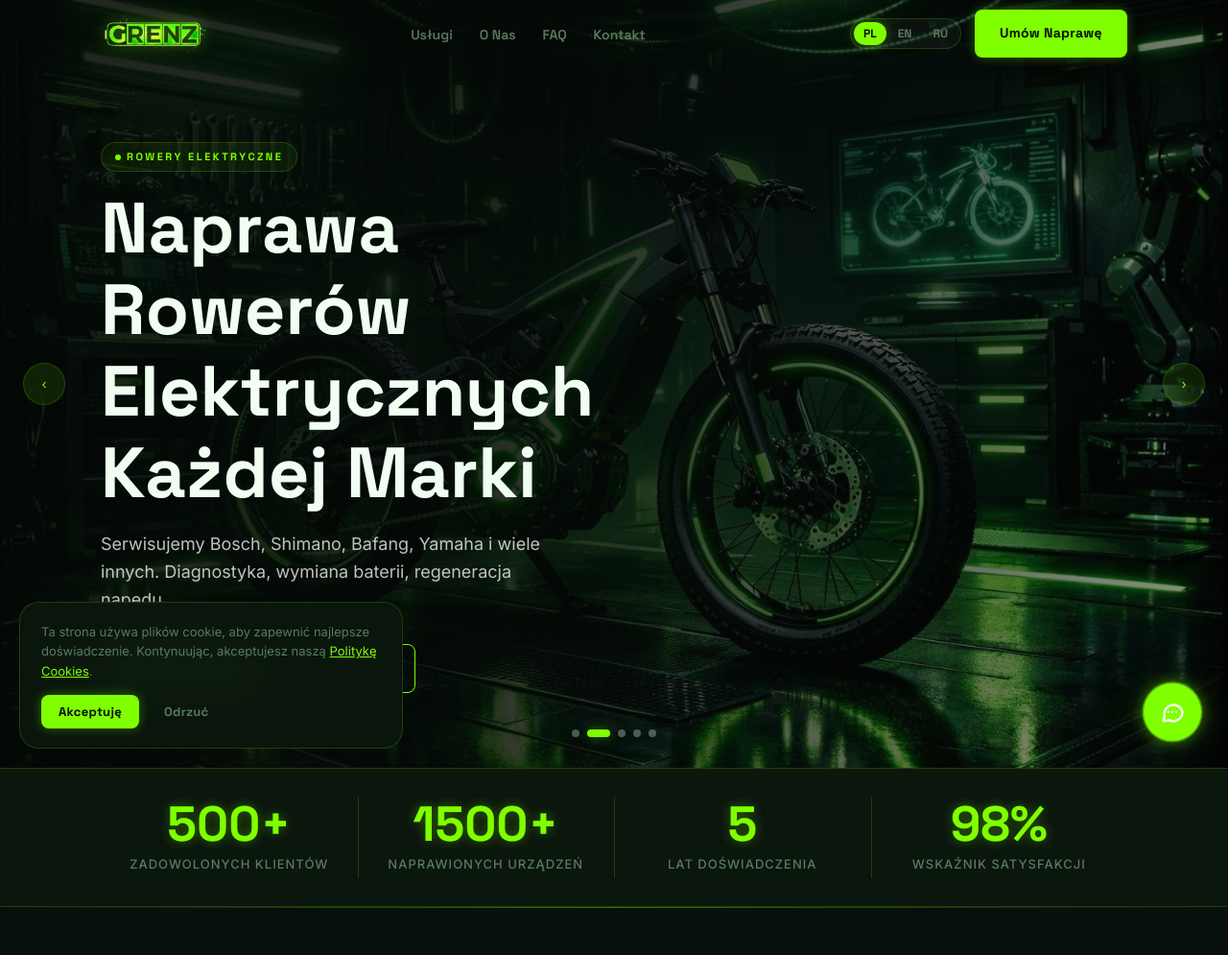
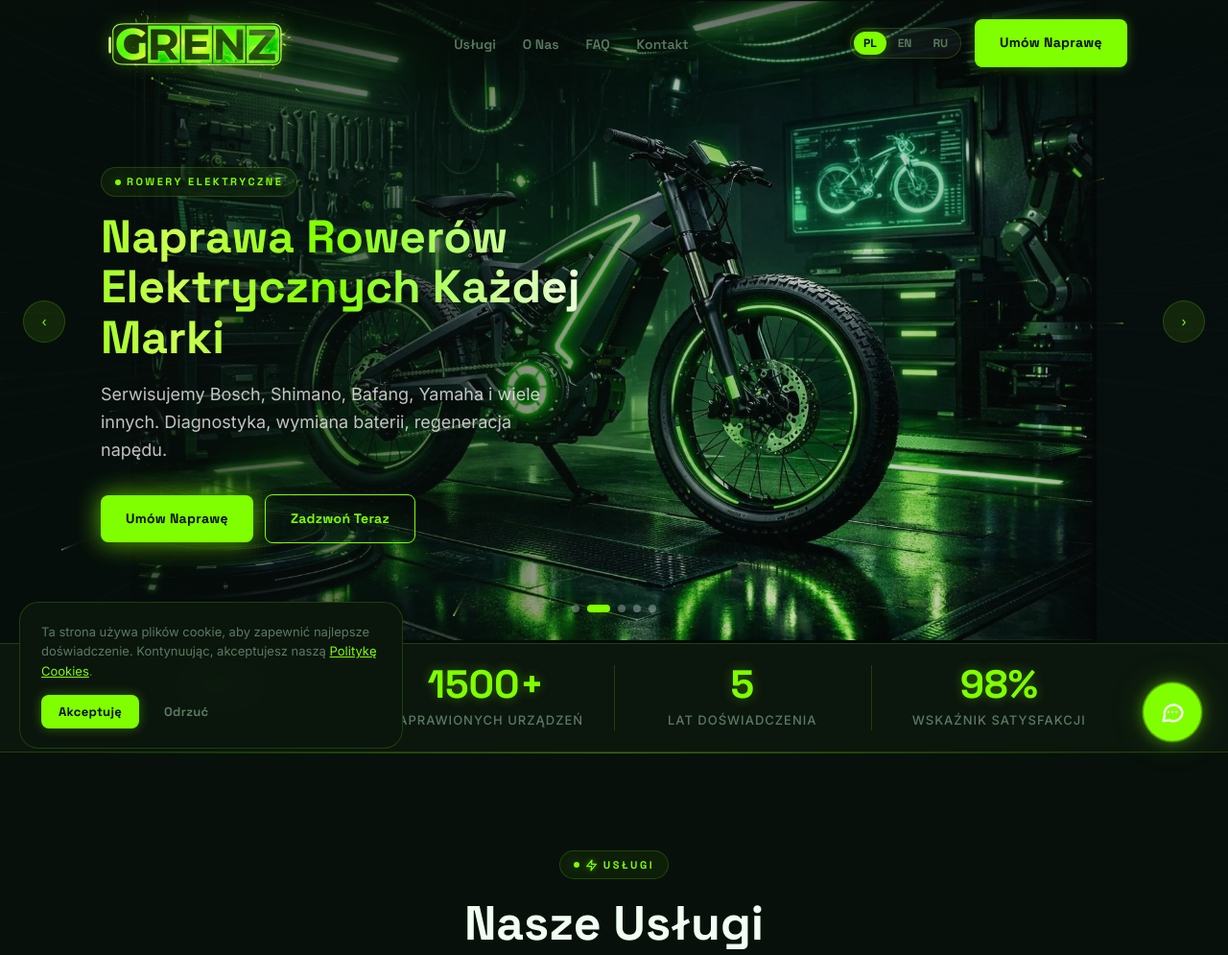
Before and after one commit to asteri123cmd/grenz-pages, a plain HTML site: page index.html in a window 1280 px wide. Shown: the top 995 px of the page at 96% size. Drawn offline with Linux system fonts and the light colour scheme.

Commit message:
Add files via upload

```diff
--- a/css/style.css
+++ b/css/style.css
@@ -46,7 +46,40 @@ input,textarea,select{font-family:inherit}
 
 /* ─── Typography ─── */
 h1,h2,h3,h4,h5{font-family:var(--font-h);font-weight:700;color:var(--text-head);line-height:1.15;text-wrap:pretty}
-h1{font-size:clamp(38px,6vw,74px)}
+/* ─── Hero title shimmer gradient ─── */
+@keyframes titleShimmer {
+  0%   { background-position: 200% center; }
+  100% { background-position: -200% center; }
+}
+.hero-content h1 {
+  background: linear-gradient(
+    90deg,
+    #ffffff 0%,
+    #ffffff 20%,
+    #7fff00 40%,
+    #ccff55 50%,
+    #7fff00 60%,
+    #ffffff 80%,
+    #ffffff 100%
+  );
+  background-size: 250% auto;
+  -webkit-background-clip: text;
+  background-clip: text;
+  -webkit-text-fill-color: transparent;
+  color: transparent;
+  text-shadow: none;
+  font-weight: 800;
+  line-height: 1.1;
+  font-size: clamp(25px,3.85vw,48px);
+  animation: titleShimmer 4s linear infinite;
+}
+.hero-content h1 .hl {
+  -webkit-text-fill-color: transparent;
+  -webkit-background-clip: text;
+  background-clip: text;
+  text-shadow: none;
+}
+h1{font-size:clamp(26px,4.2vw,52px)}
 h2{font-size:clamp(28px,4vw,50px)}
 h3{font-size:clamp(18px,2.2vw,26px)}
 h4{font-size:clamp(16px,1.8vw,20px);font-weight:600}
@@ -66,8 +99,6 @@ p{color:var(--text);line-height:1.7}
 
 /* ─── Neon Divider ─── */
 .neon-line{width:100%;height:1px;background:linear-gradient(90deg,transparent,var(--neon),transparent);margin:0;opacity:.4}
-.neon-line-v{width:2px;height:100%;background:linear-gradient(180deg,transparent,var(--neon),transparent);opacity:.35}
-
 /* ─── Buttons ─── */
 .btn{display:inline-flex;align-items:center;gap:8px;padding:13px 26px;border-radius:var(--r-sm);font-family:var(--font-h);font-size:14px;font-weight:700;letter-spacing:.3px;transition:var(--ease);white-space:nowrap;position:relative;overflow:hidden}
 .btn-primary{background:var(--neon);color:#040d06;box-shadow:var(--glow-sm)}
@@ -79,11 +110,11 @@ p{color:var(--text);line-height:1.7}
 .btn svg{flex-shrink:0}
 
 /* ─── Header ─── */
-.header{position:fixed;top:0;left:0;right:0;z-index:200;transition:background var(--ease),box-shadow var(--ease)}
+.header{position:fixed;top:0;left:0;right:0;z-index:200;transition:background var(--ease),box-shadow var(--ease);background:linear-gradient(180deg,rgba(7,16,10,.60) 0%,transparent 100%)}
 .header.scrolled{background:rgba(7,16,10,.96);backdrop-filter:blur(24px);-webkit-backdrop-filter:blur(24px);box-shadow:0 1px 0 var(--neon-border)}
-.nav{display:flex;align-items:center;gap:32px;height:70px}
-.nav-logo{flex-shrink:0;height:44px;display:flex;align-items:center}
-.nav-logo img{height:44px;width:auto;filter:drop-shadow(0 0 8px rgba(127,255,0,.5))}
+.nav{display:flex;align-items:center;gap:32px;height:90px}
+.nav-logo{flex-shrink:0;height:80px;display:flex;align-items:center}
+.nav-logo img{height:80px;width:auto;max-width:220px;filter:drop-shadow(0 0 8px rgba(127,255,0,.5))}
 .nav-links{display:flex;align-items:center;gap:28px;margin-left:auto}
 .nav-links a{font-family:var(--font-h);font-size:14px;font-weight:600;color:var(--text-muted);transition:var(--ease);position:relative}
 .nav-links a::after{content:'';position:absolute;bottom:-4px;left:0;right:0;height:2px;background:var(--neon);border-radius:1px;transform:scaleX(0);transition:var(--ease)}
@@ -105,35 +136,30 @@ p{color:var(--text);line-height:1.7}
 .mobile-nav-close{position:absolute;top:20px;right:20px;font-size:28px;color:var(--text-muted)}
 
 /* ─── Hero ─── */
-.hero{position:relative;height:100vh;min-height:600px;overflow:hidden;background:#04090a}
-.hero-slides{position:absolute;inset:0}
-.hero-slide{position:absolute;inset:0;opacity:0;transition:opacity 1s ease}
+.hero{position:relative;height:calc(100vh - 130px);min-height:480px;overflow:hidden;background:#04090a}
+.hero-starfield{position:absolute;top:0;left:0;z-index:4;pointer-events:none;opacity:.65;mix-blend-mode:screen}
+.hero-slides{position:absolute;inset:0;z-index:1}
+.hero-slide{position:absolute;inset:0;opacity:0;transition:opacity 1s ease;display:flex;align-items:center;justify-content:center;background:#04090a}
 .hero-slide.active{opacity:1}
-.hero-slide img{width:100%;height:100%;object-fit:cover;object-position:center center}
-.hero-overlay{position:absolute;inset:0;background:linear-gradient(105deg,rgba(4,9,6,.88) 40%,rgba(4,9,6,.4) 100%)}
-.hero-content{position:absolute;inset:0;display:flex;align-items:center;padding-top:70px}
+.hero-slide img{max-width:100%;max-height:100%;width:auto;height:auto;display:block}
+.hero-overlay{position:absolute;inset:0;z-index:3;background:linear-gradient(to right,rgba(4,9,6,.82) 0%,rgba(4,9,6,.55) 35%,rgba(4,9,6,.15) 65%,rgba(4,9,6,.35) 100%)}
+.hero-content{position:absolute;inset:0;z-index:5;display:flex;align-items:center;padding-top:70px}
 .hero-text{max-width:620px}
 .hero-badge{margin-bottom:16px}
-.hero-title{font-size:clamp(36px,5.5vw,68px);font-weight:800;color:#fff;line-height:1.1;text-shadow:0 2px 40px rgba(0,0,0,.6)}
-.hero-title .hl{color:var(--neon);text-shadow:var(--glow-sm)}
 .hero-sub{margin:18px 0 32px;color:rgba(255,255,255,.75);font-size:clamp(15px,1.6vw,18px);max-width:480px;line-height:1.6}
 .hero-ctas{display:flex;flex-wrap:wrap;gap:12px;align-items:center}
-.hero-nav{position:absolute;bottom:32px;left:50%;transform:translateX(-50%);display:flex;gap:8px}
+.hero-nav{position:absolute;bottom:32px;left:50%;transform:translateX(-50%);display:flex;gap:8px;z-index:5}
 .hero-dot{width:8px;height:8px;border-radius:50%;background:rgba(255,255,255,.3);transition:var(--ease);cursor:pointer;border:none}
 .hero-dot.active{background:var(--neon);box-shadow:var(--glow-sm);width:24px;border-radius:4px}
 .hero-arrow{position:absolute;top:50%;transform:translateY(-50%);background:rgba(127,255,0,.1);border:1px solid var(--neon-border);color:var(--neon);width:44px;height:44px;border-radius:50%;display:flex;align-items:center;justify-content:center;transition:var(--ease);cursor:pointer;z-index:5}
 .hero-arrow:hover{background:var(--neon-bg);box-shadow:var(--glow-sm)}
 .hero-arrow-left{left:24px}.hero-arrow-right{right:24px}
-.hero-scroll{position:absolute;bottom:36px;right:40px;display:flex;flex-direction:column;align-items:center;gap:6px;color:var(--text-muted);font-size:12px;font-family:var(--font-h);letter-spacing:1px}
-.hero-scroll-line{width:1px;height:40px;background:linear-gradient(180deg,transparent,var(--neon));animation:scrollAnim 2s ease-in-out infinite}
-@keyframes scrollAnim{0%,100%{opacity:.4;transform:translateY(0)}50%{opacity:1;transform:translateY(6px)}}
-
 /* ─── Stats Bar ─── */
 .stats-bar{background:var(--bg2);border-top:1px solid var(--neon-border);border-bottom:1px solid var(--neon-border)}
 .stats-bar-inner{display:grid;grid-template-columns:repeat(4,1fr);gap:0}
-.stat-item{display:flex;flex-direction:column;align-items:center;padding:32px 24px;position:relative;text-align:center}
+.stat-item{display:flex;flex-direction:column;align-items:center;padding:22px 20px;position:relative;text-align:center}
 .stat-item+.stat-item::before{content:'';position:absolute;left:0;top:20%;bottom:20%;width:1px;background:var(--neon-border)}
-.stat-num{font-family:var(--font-h);font-size:clamp(32px,4vw,52px);font-weight:800;color:var(--neon);text-shadow:var(--glow-sm);line-height:1}
+.stat-num{font-family:var(--font-h);font-size:clamp(26px,3.2vw,42px);font-weight:800;color:var(--neon);text-shadow:var(--glow-sm);line-height:1}
 .stat-label{font-size:13px;color:var(--text-muted);font-weight:500;margin-top:6px;text-transform:uppercase;letter-spacing:1px}
 
 /* ─── Services ─── */
@@ -292,21 +318,11 @@ p{color:var(--text);line-height:1.7}
 
 /* ─── Utilities ─── */
 .text-center{text-align:center}
-.mt-4{margin-top:16px}
 .mt-6{margin-top:24px}
-.mb-0{margin-bottom:0}
-.d-flex{display:flex}
-.gap-3{gap:12px}
 
 /* ─── Neon pulse animation ─── */
 @keyframes neonPulse{0%,100%{box-shadow:0 0 12px rgba(127,255,0,.35)}50%{box-shadow:0 0 28px rgba(127,255,0,.7),0 0 60px rgba(127,255,0,.25)}}
 .neon-pulse{animation:neonPulse 3s ease-in-out infinite}
-
-/* ─── Lightning bolt separator ─── */
-.bolt-sep{display:flex;align-items:center;gap:16px;justify-content:center;margin:0 auto;max-width:400px}
-.bolt-sep::before,.bolt-sep::after{content:'';flex:1;height:1px;background:linear-gradient(90deg,transparent,var(--neon))}
-.bolt-sep::after{background:linear-gradient(90deg,var(--neon),transparent)}
-.bolt-icon{color:var(--neon);font-size:20px;text-shadow:var(--glow-sm);flex-shrink:0}
 
 /* ─── Reviews ─── */
 .reviews-grid{display:grid;grid-template-columns:repeat(3,1fr);gap:20px}
@@ -357,8 +373,8 @@ p{color:var(--text);line-height:1.7}
 }
 @media(max-width:768px){
   :root{--gap:16px}
-  .nav{height:64px;gap:12px}
-  .nav-logo img{height:38px!important;width:auto!important;max-width:130px!important;object-fit:contain!important}
+  .nav{height:86px;gap:12px}
+  .nav-logo img{height:51px!important;width:auto!important;max-width:140px!important;object-fit:contain!important}
   .nav-links,.nav-actions .btn{display:none}
   .nav-toggle{display:flex}
   .lang-sw{padding:2px}
@@ -375,11 +391,18 @@ p{color:var(--text);line-height:1.7}
   .hero-arrow{display:none}
   .ba-wrap{max-width:100%}
   .ba-before-wrap img{width:100vw;max-width:100%}
-  .hero-content{padding-top:80px}
-  .hero-title{font-size:34px}
-  .hero-sub{font-size:14px}
-  .hero{min-height:560px}
+  /* ── Mobile Hero: text top, slider bottom ── */
+  .hero{height:auto;min-height:0;display:flex;flex-direction:column;padding-bottom:0}
+  .hero-slides{position:relative;inset:auto;flex:none;order:2;width:100vw;margin-left:calc(50% - 50vw);overflow:hidden;height:56.25vw;max-height:280px;min-height:180px}
+  .hero-slide{position:absolute;inset:0}
+  .hero-slide img{object-fit:cover;object-position:center center;width:100%;height:100%}
+  .hero-overlay{display:none}
+  .hero-content{position:relative;inset:auto;z-index:2;order:1;flex-shrink:0;min-height:220px;padding:30px var(--gap) 12px;display:flex;align-items:flex-start}
+  .hero-nav{position:relative;bottom:auto;left:auto;transform:none;display:flex;justify-content:center;order:3;padding:10px 0 14px;z-index:5}
   .hero-text{max-width:100%}
+  .hero-badge{margin-bottom:8px}
+  .hero-title{font-size:26px;line-height:1.2}
+  .hero-sub{font-size:13px;margin:8px 0 14px;line-height:1.5}
   .section{padding:48px 0}
   .map-wrap{min-height:340px}
   .map-wrap iframe{min-height:340px}
@@ -408,15 +431,15 @@ p{color:var(--text);line-height:1.7}
   .hero-ctas{flex-direction:column;align-items:stretch;width:100%}
   .hero-ctas .btn{justify-content:center;width:100%}
   .cookie{left:12px;right:12px;max-width:none;bottom:12px}
-  .nav-logo img{max-width:110px!important;height:34px!important}
-  .nav{gap:8px;height:60px}
+  .nav-logo img{max-width:140px!important;height:46px!important;width:auto!important;object-fit:contain!important}
+  .nav{gap:8px;height:64px}
   h1{font-size:32px}
   h2{font-size:24px}
   .hero-title{font-size:30px}
   .badge{font-size:10px;letter-spacing:2px;padding:4px 11px}
   .btn{padding:11px 20px;font-size:13px}
-  .hero-content{padding-top:70px}
-  .hero{min-height:520px}
+  .hero-content{padding-top:100px}
+  .hero{height:auto!important;min-height:0!important}
   .stat-num{font-size:28px!important}
   .stat-label{font-size:11px}
   .service-img{height:180px}
--- a/index.html
+++ b/index.html
@@ -91,7 +91,7 @@
 <!-- Header -->
 <header class="header" id="header">
   <nav class="nav container">
-    <a href="/" class="nav-logo"><img src="uploads/logo.webp" alt="GRENZ Serwis Hulajnóg Warszawa" width="140" height="44" loading="eager" decoding="sync" style="height:44px;width:auto;max-width:140px;object-fit:contain"></a>
+    <a href="/" class="nav-logo"><img src="uploads/logo.webp" alt="GRENZ Serwis Hulajnóg Warszawa" width="400" height="160" loading="eager" decoding="sync"></a>
     <ul class="nav-links">
       <li><a href="#services" data-t="nav.services">Usługi</a></li>
       <li><a href="#why" data-t="nav.about">O Nas</a></li>
@@ -137,6 +137,7 @@
     <div class="hero-slide"><img src="uploads/hero_slider_5_shop.webp" alt="Części i akcesoria do hulajnóg" width="1920" height="1080" loading="lazy" decoding="async"></div>
   </div>
   <div class="hero-overlay"></div>
+  <canvas id="heroStarfield" class="hero-starfield" aria-hidden="true"></canvas>
   <div class="hero-content container">
     <div class="hero-text">
       <div class="badge hero-badge"><span data-t="hero.badge">Serwis Elektryczny · Warszawa</span></div>
@@ -520,5 +521,6 @@
 
 <script src="js/i18n.js"></script>
 <script src="js/main.js"></script>
+<script src="js/starfield.js"></script>
 </body>
 </html>
--- /dev/null
+++ b/js/starfield.js
@@ -0,0 +1,139 @@
+/* ===================================================
+   GRENZ — Starfield (pure Canvas 2D, no dependencies)
+   Lightweight star-tunnel / warp effect
+   Adapted from Starfield-1 component, neon-green palette
+   =================================================== */
+(function () {
+  'use strict';
+
+  function init() {
+    const canvas = document.getElementById('heroStarfield');
+    if (!canvas) return;
+    const ctx = canvas.getContext('2d');
+    if (!ctx) return;
+
+    /* ── Config ── */
+    const STAR_COUNT  = 180;
+    const SPEED       = 0.55;       // warp speed (lower = slower)
+    const TAIL_LENGTH = 0.18;       // star trail length factor
+    const MIN_SIZE    = 0.4;
+    const MAX_SIZE    = 2.2;
+
+    /* ── Neon-green palette ── */
+    const COLORS = [
+      'rgba(127,255,0,',    // #7fff00 neon green
+      'rgba(180,255,50,',   // lime
+      'rgba(220,255,120,',  // pale lime
+      'rgba(255,255,255,',  // white core
+    ];
+
+    let W, H, CX, CY;
+    let paused = false;
+    let raf = null;
+
+    /* ── Star object ── */
+    function Star() {
+      this.reset(true);
+    }
+    Star.prototype.reset = function (init) {
+      this.x  = (Math.random() - 0.5) * W;
+      this.y  = (Math.random() - 0.5) * H;
+      this.z  = init ? Math.random() * W : W;
+      this.pz = this.z;
+      this.col = COLORS[Math.floor(Math.random() * COLORS.length)];
+    };
+    Star.prototype.update = function () {
+      this.pz = this.z;
+      this.z -= SPEED * 2.5;
+      if (this.z <= 0) this.reset(false);
+    };
+    Star.prototype.draw = function () {
+      const sx  = (this.x / this.z)  * W + CX;
+      const sy  = (this.y / this.z)  * H + CY;
+      const px  = (this.x / this.pz) * W + CX;
+      const py  = (this.y / this.pz) * H + CY;
+      const size = Math.max(MIN_SIZE, (1 - this.z / W) * MAX_SIZE);
+      const alpha = Math.min(1, (1 - this.z / W) * 1.4);
+
+      // Trail line
+      ctx.beginPath();
+      ctx.moveTo(px, py);
+      ctx.lineTo(sx, sy);
+      ctx.strokeStyle = this.col + (alpha * TAIL_LENGTH).toFixed(2) + ')';
+      ctx.lineWidth = size * 0.8;
+      ctx.stroke();
+
+      // Bright core dot
+      ctx.beginPath();
+      ctx.arc(sx, sy, size * 0.6, 0, Math.PI * 2);
+      ctx.fillStyle = this.col + alpha.toFixed(2) + ')';
+      ctx.fill();
+    };
+
+    /* ── Init stars ── */
+    let stars = [];
+    function initStars() {
+      stars = [];
+      for (let i = 0; i < STAR_COUNT; i++) {
+        stars.push(new Star());
+      }
+    }
+
+    /* ── Resize ── */
+    function resize() {
+      const hero = canvas.parentElement;
+      if (!hero) return;
+      W = hero.offsetWidth;
+      H = hero.offsetHeight;
+      if (!W || !H) return;
+      CX = W / 2;
+      CY = H / 2;
+      canvas.width  = W;
+      canvas.height = H;
+      // Explicitly set CSS size for height:auto parents (mobile)
+      canvas.style.width  = W + 'px';
+      canvas.style.height = H + 'px';
+      canvas.style.position = 'absolute';
+      canvas.style.top  = '0';
+      canvas.style.left = '0';
+      initStars();
+    }
+    setTimeout(resize, 50);
+    window.addEventListener('resize', resize, { passive: true });
+    window.addEventListener('load', resize, { passive: true });
+
+    /* ── Pause on hidden tab ── */
+    document.addEventListener('visibilitychange', () => {
+      paused = document.hidden;
+      if (!paused && !raf) loop();
+    });
+
+    /* ── Animation loop ── */
+    function loop() {
+      if (paused) { raf = null; return; }
+
+      // Fade trail (dark semi-transparent bg)
+      ctx.fillStyle = 'rgba(4,9,10,0.25)';
+      ctx.fillRect(0, 0, W, H);
+
+      for (let i = 0; i < stars.length; i++) {
+        stars[i].update();
+        stars[i].draw();
+      }
+
+      raf = requestAnimationFrame(loop);
+    }
+    raf = requestAnimationFrame(loop);
+
+    /* ── Cleanup ── */
+    window.addEventListener('beforeunload', () => {
+      if (raf) cancelAnimationFrame(raf);
+    });
+  }
+
+  if (document.readyState === 'loading') {
+    document.addEventListener('DOMContentLoaded', init);
+  } else {
+    init();
+  }
+})();
```
Also changed, not shown: cookie.html (+0 -1 lines).
